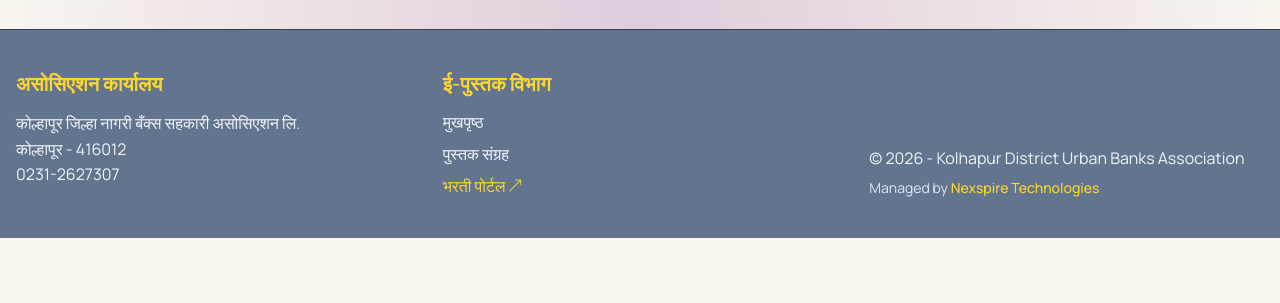
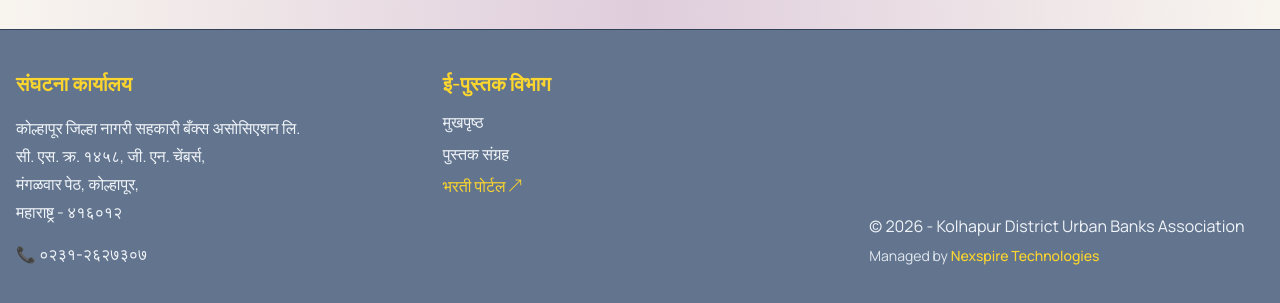
Before and after one commit to NikhiL-Nandeshwar/E-book, a Next.js app: page / in a window 1280 px wide. Shown: the part 1005-1308 px from the top of the page. Before the commit the page ends 1243 px from the top, so only its background shows below. Built offline with nearby package versions, Linux system fonts and the light colour scheme; no server answers.

Commit message:
footer address updated

```diff
--- a/src/components/custom/footer.tsx
+++ b/src/components/custom/footer.tsx
@@ -11,18 +11,25 @@ export default function Footer() {
 
                 {/* Address */}
                 <div>
-                    <h3 className="mb-3 text-xl font-semibold text-[#fcd62e]">
-                        असोसिएशन कार्यालय
+                    <h3 className="mb-4 text-xl font-semibold text-[#fcd62e]">
+                        संघटना कार्यालय
                     </h3>
 
-                    <p className="text-md leading-relaxed">
-                        कोल्हापूर जिल्हा नागरी बँक्स सहकारी असोसिएशन लि.
+                    <p className="text-md leading-7">
+                        कोल्हापूर जिल्हा नागरी सहकारी बँक्स असोसिएशन लि.
                         <br />
-                        कोल्हापूर - 416012
+                        सी. एस. क्र. १४५८, जी. एन. चेंबर्स,
+                        <br />
+                        मंगळवार पेठ, कोल्हापूर,
+                        <br />
+                        महाराष्ट्र - ४१६०१२
                     </p>
 
-                    <a href="tel:02312627307" className="hover:text-[#fcd62e]">
-                        0231-2627307
+                    <a
+                        href="tel:02312627307"
+                        className="mt-4 inline-block font-medium transition-colors hover:text-[#fcd62e]"
+                    >
+                        📞 ०२३१-२६२७३०७
                     </a>
                 </div>
 
```
Lines whose indentation alone changed are shown as unchanged.
